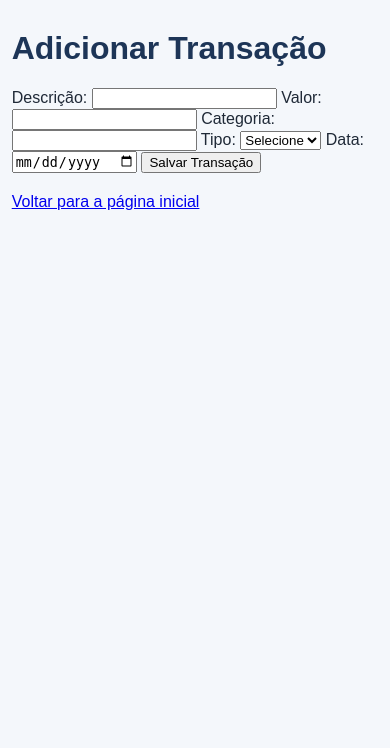
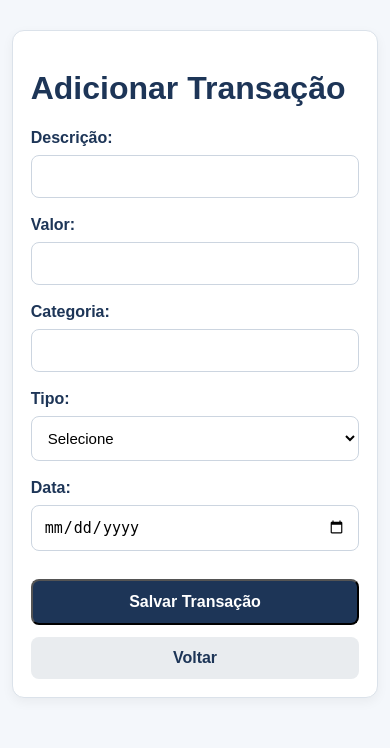
Before and after one commit to ArthurAlvesVS/controle-financeiro, a Flask app: page /add in a window 390 px wide. Shown: the part 96-844 px from the top of the page. Run offline with Flask 3, Linux system fonts and the light colour scheme.

Commit message:
Refatora layout do dashboard e formularios com CSS modular e responsivo

```diff
--- a/app.py
+++ b/app.py
@@ -14,10 +14,9 @@ app.config["SECRET_KEY"] = "minha_chave_secreta"
 
 db.init_app(app)
 
-@app.route("/")
-def home():
+def get_filtered_transactions():
     sort = request.args.get("sort", "date")
-    order = request.args.get("order" , "desc")
+    order = request.args.get("order", "desc")
     month = request.args.get("month")
     year = request.args.get("year")
     search = request.args.get("search", "").strip().lower()
@@ -25,25 +24,41 @@ def home():
     transactions = Transaction.query.all()
 
     if month and year:
-       transactions = [
-          t for t in transactions
-          if t.date.startswith(f"{year}-{month}")
-       ]
+        transactions = [
+            t for t in transactions
+            if t.date.startswith(f"{year}-{month}")
+        ]
 
     if search:
-       transactions = [
-          t for t in transactions
-          if search in t.description.lower() or search in t.category.lower()
-       ]
+        transactions = [
+            t for t in transactions
+            if search in t.description.lower() or search in t.category.lower()
+        ]
 
     if sort == "date":
-       transactions = sorted(transactions, key=lambda t: t.date, reverse=(order == "desc"))
+        transactions = sorted(
+            transactions,
+            key=lambda t: t.date,
+            reverse=(order == "desc")
+        )
+    elif sort == "amount":
+        transactions = sorted(
+            transactions,
+            key=lambda t: t.amount,
+            reverse=(order == "desc")
+        )
+    elif sort == "category":
+        transactions = sorted(
+            transactions,
+            key=lambda t: t.category.lower(),
+            reverse=(order == "desc")
+        )
 
-    elif sort == "amount":
-       transactions = sorted(transactions, key=lambda t: t.amount, reverse=(order == "desc"))
+    return transactions, sort, order, month, year, search
 
-    elif sort == "category":
-       transactions = sorted(transactions, key=lambda t: t.category.lower(), reverse=(order == "desc"))
+@app.route("/")
+def home():
+    transactions, sort, order, month, year, search = get_filtered_transactions()
 
     total_receitas = sum(t.amount for t in transactions if t.type == "receita")
     total_despesas = sum(t.amount for t in transactions if t.type == "despesa")
@@ -52,29 +67,29 @@ def home():
     despesas_por_categoria = {}
 
     for t in transactions:
-         if t.type == "despesa":
+        if t.type == "despesa":
             if t.category in despesas_por_categoria:
-             despesas_por_categoria[t.category] += t.amount
+                despesas_por_categoria[t.category] += t.amount
             else:
-               despesas_por_categoria[t.category] = t.amount
+                despesas_por_categoria[t.category] = t.amount
 
     categorias = list(despesas_por_categoria.keys())
     valores = list(despesas_por_categoria.values())
 
-    return render_template (
-         "index.html",
-         transactions=transactions,
-         total_receitas=total_receitas,
-         total_despesas=total_despesas,
-         saldo=saldo,
-         categorias=categorias,
-         valores=valores,
-         selected_month=month,
-         selected_year=year,
-         selected_sort=sort,
-         selected_order=order,
-         search_term=search
-      )
+    return render_template(
+        "index.html",
+        transactions=transactions,
+        total_receitas=total_receitas,
+        total_despesas=total_despesas,
+        saldo=saldo,
+        categorias=categorias,
+        valores=valores,
+        selected_month=month,
+        selected_year=year,
+        selected_sort=sort,
+        selected_order=order,
+        search_term=search
+    )
 
 @app.route("/add", methods=["GET", "POST"])
 def add_transaction():
@@ -132,7 +147,7 @@ def edit_transaction(id):
 
 @app.route("/export/csv")
 def export_csv():
-   transactions = Transaction.query.all()
+   transactions, _, _, _, _, _ = get_filtered_transactions()
 
    output = io.StringIO()
    writer = csv.writer(output)
@@ -159,7 +174,7 @@ def export_csv():
 
 @app.route("/export/excel")
 def export_excel():
-   transactions = Transaction.query.all()
+   transactions, _, _, _, _, _ = get_filtered_transactions()
 
    workbook = Workbook()
    sheet = workbook.active
--- a/static/components.css
+++ b/static/components.css
@@ -5,7 +5,7 @@
     border-radius: 8px;
     text-decoration: none;
     font-weight: bold;
-    transition: 0.2s ease;
+    font-size: 1rem;
 }
 
 .main-btn {
@@ -18,10 +18,13 @@
     color: #1d3557;
 }
 
-.main-btn:hover,
+.main-btn:hover {
+    outline: 1px solid #3b5b89;
+    opacity: 0.9;
+}
+
 .secondary-btn:hover {
     opacity: 0.9;
-    transform: translateY(-1px);
 }
 
 .card {
@@ -47,12 +50,12 @@
 .card h3 {
     margin: 0;
     color: #e9ecef;
-    font-size: 20px;
+    font-size: 1.25rem;
     text-align: left;
 }
 
 .card p {
-    font-size: 22px;
+    font-size: 1.375rem;
     margin-top: 10px;
 }
 
@@ -73,7 +76,7 @@
     display: inline-block;
     padding: 6px 10px;
     border-radius: 999px;
-    font-size: 13px;
+    font-size: .8125rem;
     font-weight: bold;
 }
 
--- a/static/forms.css
+++ b/static/forms.css
@@ -37,7 +37,7 @@
     padding: 10px 12px;
     border: 1px solid #ccd5e0;
     border-radius: 8px;
-    font-size: 15px;
+    font-size: .9375rem;
     width: 100%;
 }
 
@@ -55,3 +55,67 @@
 .control-button button:hover {
     opacity: 0.9;
 }
+
+.form-page {
+    display: flex;
+    justify-content: center;
+    margin: 30px 0;
+}
+
+.form-card {
+    width: 100%;
+    max-width: 700px;
+    background: white;
+    border: 1px solid #dbe2ea;
+    border-radius: 12px;
+    padding: 24px;
+    box-shadow: 0 4px 12px rgba(0, 0, 0, 0.05);
+}
+
+.transaction-form {
+    display: flex;
+    flex-direction: column;
+    gap: 18px;
+    margin-top: 20px;
+}
+
+.form-group {
+    display: flex;
+    flex-direction: column;
+    gap: 8px;
+}
+
+.form-group label {
+    font-weight: bold;
+    color: #1d3557;
+}
+
+.form-group input,
+.form-group select {
+    width: 100%;
+    padding: 12px;
+    border: 1px solid #ccd5e0;
+    border-radius: 8px;
+    font-size: 0.9375rem;
+    background-color: white;
+}
+
+.form-group input:focus,
+.form-group select:focus {
+    outline: none;
+    border-color: #457b9d;
+    box-shadow: 0 0 0 3px rgba(69, 123, 157, 0.12);
+}
+
+.form-actions {
+    display: flex;
+    gap: 12px;
+    flex-wrap: wrap;
+    margin-top: 10px;
+}
+
+.form-actions button,
+.form-actions .secondary-btn {
+    min-width: 160px;
+    text-align: center;
+}
--- a/static/navbar.css
+++ b/static/navbar.css
@@ -16,7 +16,7 @@
 .navbar-logo {
     color: white;
     text-decoration: none;
-    font-size: 22px;
+    font-size: 1.375rem;
     font-weight: bold;
 }
 
--- a/static/responsive.css
+++ b/static/responsive.css
@@ -45,4 +45,17 @@
     .filter-form button {
         width: 100%;
     }
+
+    .form-card {
+        padding: 18px;
+    }
+
+    .form-actions {
+        flex-direction: column;
+    }
+
+    .form-actions button,
+    .form-actions .secondary-btn {
+        width: 100%;
+    }
 }
--- a/static/table.css
+++ b/static/table.css
@@ -45,7 +45,7 @@ tbody tr:hover {
     padding: 8px 12px;
     border-radius: 6px;
     text-decoration: none;
-    font-size: 14px;
+    font-size: .875rem;
     font-weight: bold;
     color: white;
     margin-right: 8px;
--- a/templates/add_transaction.html
+++ b/templates/add_transaction.html
@@ -3,30 +3,45 @@
 {% block title %}Nova Transação{% endblock %}
 
 {% block content %}
+<div class="form-page">
+    <div class="form-card">
         <h1>Adicionar Transação</h1>
 
-    <form method="POST">
+        <form method="POST" class="transaction-form">
+            <div class="form-group">
                 <label for="description">Descrição:</label>
                 <input type="text" id="description" name="description" required>
+            </div>
 
+            <div class="form-group">
                 <label for="amount">Valor:</label>
                 <input type="number" id="amount" name="amount" step="0.01" required>
+            </div>
 
+            <div class="form-group">
                 <label for="category">Categoria:</label>
                 <input type="text" id="category" name="category" required>
+            </div>
 
+            <div class="form-group">
                 <label for="type">Tipo:</label>
                 <select id="type" name="type" required>
                     <option value="">Selecione</option>
                     <option value="receita">Receita</option>
                     <option value="despesa">Despesa</option>
                 </select>
+            </div>
 
+            <div class="form-group">
                 <label for="date">Data:</label>
                 <input type="date" id="date" name="date" required>
+            </div>
 
-        <button type="submit">Salvar Transação</button>
+            <div class="form-actions">
+                <button type="submit" class="main-btn">Salvar Transação</button>
+                <a href="{{ url_for('home') }}" class="secondary-btn">Voltar</a>
+            </div>
         </form>
-
-    <p><a href="{{ url_for('home') }}">Voltar para a página inicial</a></p>
+    </div>
+</div>
 {% endblock %}
--- a/templates/index.html
+++ b/templates/index.html
@@ -9,8 +9,8 @@
 
     <div class="action-buttons">
         <a href="{{ url_for('add_transaction') }}" class="main-btn">Adicionar nova transação</a>
-        <a href="{{ url_for('export_csv') }}" class="secondary-btn">Exportar CSV</a>
-        <a href="{{ url_for('export_excel') }}" class="secondary-btn">Exportar Excel</a>
+        <a href="{{ url_for('export_csv', month=selected_month, year=selected_year, search=search_term, sort=selected_sort, order=selected_order) }}" class="secondary-btn">Exportar CSV</a>
+        <a href="{{ url_for('export_excel', month=selected_month, year=selected_year, search=search_term, sort=selected_sort, order=selected_order) }}" class="secondary-btn">Exportar Excel</a>
     </div>
 <div class="controls-card">
     <h2>Filtros</h2>
```
Also changed, not shown: templates/edit_transaction.html (+19 -4 lines). Lines whose indentation alone changed are shown as unchanged.
